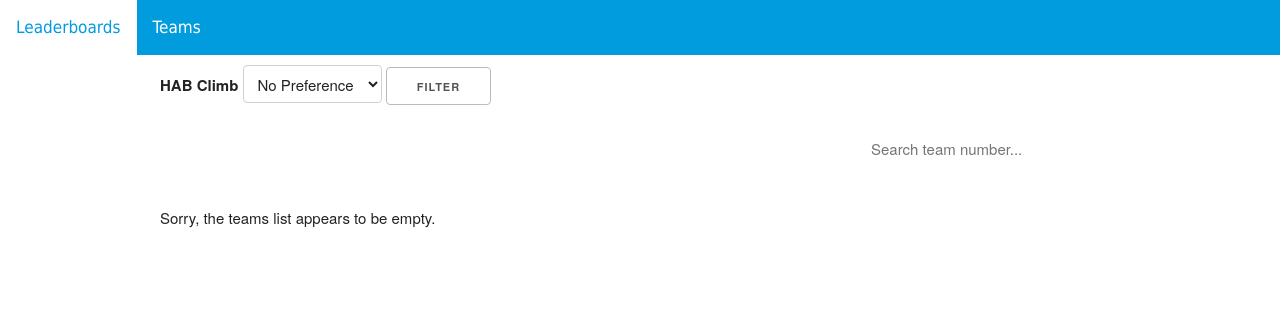
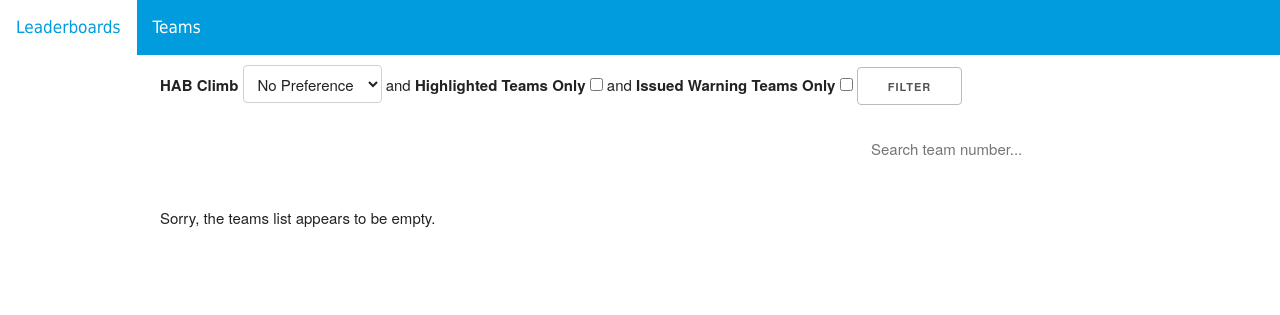
Before and after one commit to bqrichards/CSP-Analyze, a Flask app: page /teams in a window 1280 px wide. Shown: the top 315 px of the page. Run offline with Flask 2, Linux system fonts and the light colour scheme; parts of the project's set-up code (start-up, migrations or seed data) failed here and were passed over.

Commit message:
Add highlight and warning filtering

```diff
--- a/app.py
+++ b/app.py
@@ -54,24 +54,38 @@
     if request.method == 'GET':
         return render_template('teams.html', title='Teams', teams=cache.teams)
 
-    # POST - trying to filter
-    if 'hab-climb-select' not in request.form:
-        cache.logger.warning('Submitting POST request without select options in form')
-        return render_template('error.html', title='Error', error_message='POST request could not be handled')
-
-    if request.form['hab-climb-select'] == 'No Preference':
-        cache.logger.info('Attempting to filter with no preference, giving default list')
-        return render_template('teams.html', title='Teams', teams=cache.teams)
-
     # Filter teams
     filtered_teams = []
 
-    # Filter by HAB climb
-    at_least_level = int(request.form['hab-climb-select'][-1])
-    cache.logger.info('Filtering robots by HAB level {}'.format(at_least_level))
-    filtered_teams.extend([team for team in cache.teams if has_been_on_level(at_least_level, team)])
+    only_highlight = request.form.get('highlighted-teams-only') == 'on'
+    only_issue_warning = request.form.get('issued-warning-teams-only') == 'on'
 
-    return render_template('teams.html', title='Teams', teams=filtered_teams)
+    if only_highlight and only_issue_warning:
+        cache.logger.info('Filtering robots by highlighted or warned issue')
+        filtered_teams.extend([team for team in cache.teams if team.has_been_highlighted or team.has_been_issued_warning])
+    elif only_highlight:
+        cache.logger.info('Filtering robots by highlighted only')
+        filtered_teams.extend([team for team in cache.teams if team.has_been_highlighted])
+    elif only_issue_warning:
+        cache.logger.info('Filtering robots by warned issue only')
+        filtered_teams.extend([team for team in cache.teams if team.has_been_issued_warning])
+
+    # POST - trying to filter
+    if request.form['hab-climb-select'] != 'No Preference':
+        at_least_level = int(request.form['hab-climb-select'][-1])
+        cache.logger.info('Filtering robots by HAB level {}'.format(at_least_level))
+
+        if len(filtered_teams) > 0:
+            filtered_teams = [team for team in filtered_teams if has_been_on_level(at_least_level, team)]
+        else:
+            filtered_teams = [team for team in cache.teams if has_been_on_level(at_least_level, team)]
+
+    cache.logger.info(f'Number of filtered teams: {len(filtered_teams)}')
+
+    if len(filtered_teams) == 0:
+        return render_template('teams.html', title='Teams', teams=cache.teams)
+    else:
+        return render_template('teams.html', title='Teams', teams=filtered_teams)
 
 
 @app.route('/team/<int:team_number>')
--- a/templates/teams.html
+++ b/templates/teams.html
@@ -14,6 +14,12 @@
             <option>Level 2</option>
             <option>Level 3</option>
         </select>
+        and
+        <label for="highlighted-teams-only-checked">Highlighted Teams Only</label>
+        <input type="checkbox" id="highlighted-teams-only-checked" name="highlighted-teams-only">
+        and
+        <label for="issued-warning-teams-only-checked">Issued Warning Teams Only</label>
+        <input type="checkbox" id="issued-warning-teams-only-checked" name="issued-warning-teams-only">
         <input type="submit" value="Filter"/>
     </form>
 </div>
```
